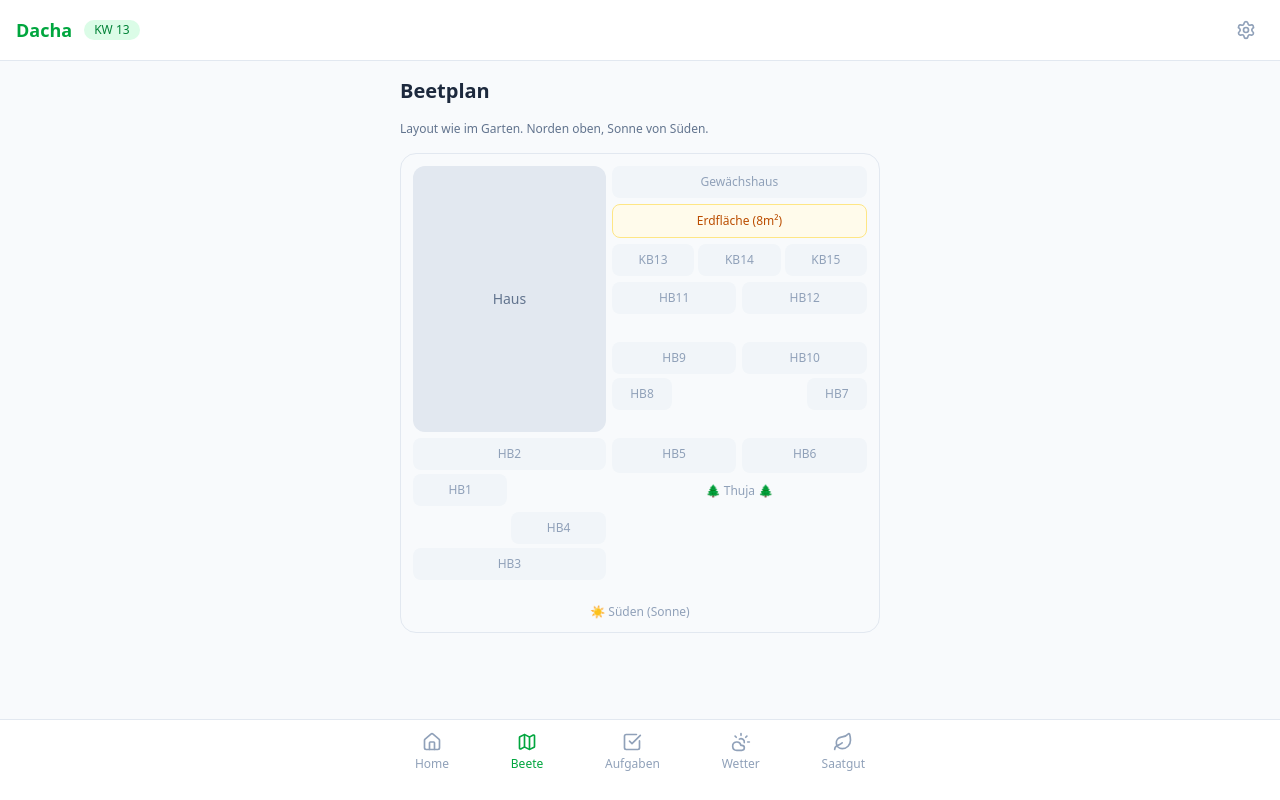
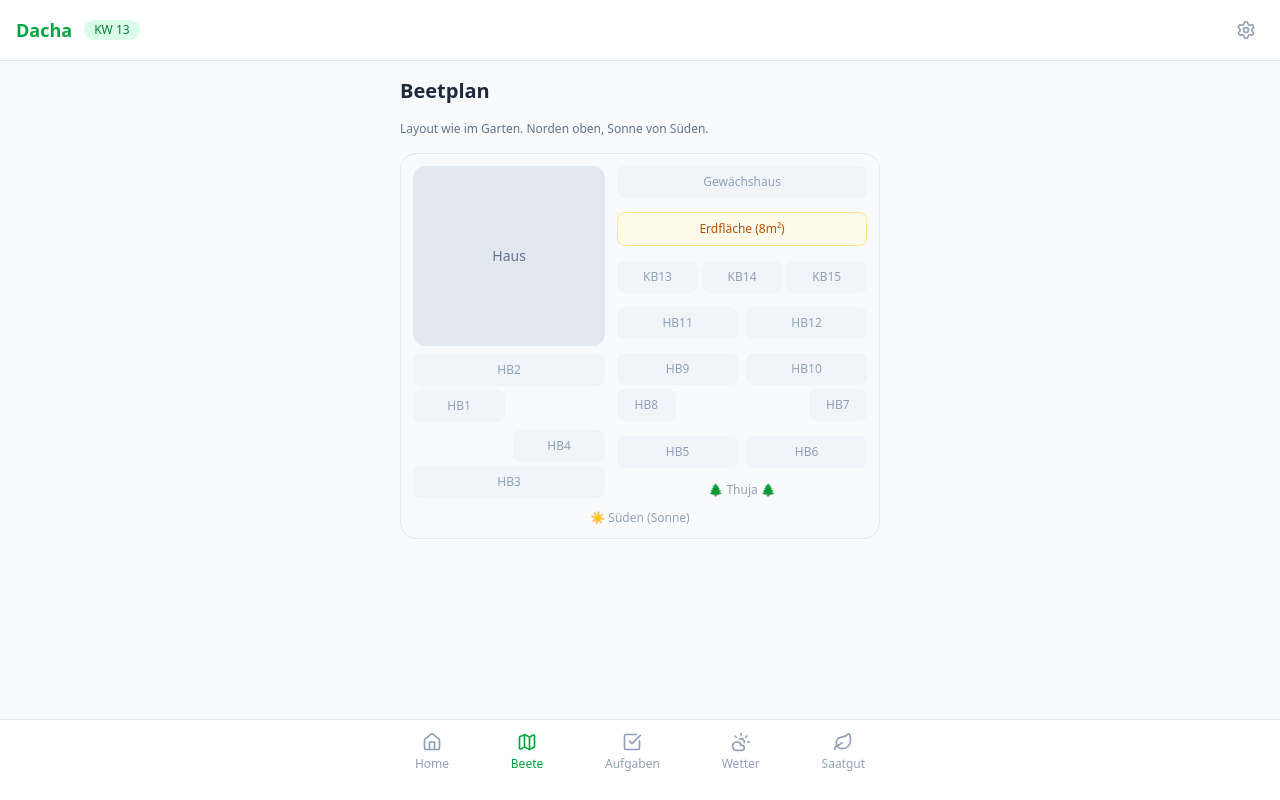
Before and after one commit to HundeSohnJr/dacha-app, a React (Vite) app: page /beete in a window 1280 px wide. Built offline with nearby package versions, Linux system fonts and the light colour scheme; no server answers; the database is empty; sample sign-in values are in the browser's storage.

Commit message:
fix: use flexbox columns with space-between for even bed distribution

```diff
--- a/src/pages/Beete.jsx
+++ b/src/pages/Beete.jsx
@@ -8,10 +8,10 @@ export default function Beete() {
 
   const getBed = (name) => beds.find((b) => b.name === name)
 
-  const Card = ({ name, style }) => {
+  const Card = ({ name }) => {
     const bed = getBed(name)
-    if (!bed) return <div style={style} className="bg-slate-100 rounded-lg p-2 text-xs text-slate-400 text-center">{name}</div>
-    return <div style={style}><BedCard bed={bed} plantings={plantings} varieties={varieties} compact /></div>
+    if (!bed) return <div className="bg-slate-100 rounded-lg p-2 text-xs text-slate-400 text-center">{name}</div>
+    return <BedCard bed={bed} plantings={plantings} varieties={varieties} compact />
   }
 
   return (
@@ -20,68 +20,82 @@ export default function Beete() {
       <p className="text-xs text-slate-500">Layout wie im Garten. Norden oben, Sonne von Süden.</p>
 
       <div className="bg-slate-50 border border-slate-200 rounded-2xl p-3">
+        {/* Two main columns side by side */}
+        <div className="flex gap-3">
 
-        {/* Main garden grid: 4 columns (left col, gap, right-left, right-right) */}
-        <div style={{
-          display: 'grid',
-          gridTemplateColumns: '1fr 0.5fr 1fr 1fr',
-          gridTemplateRows: 'auto auto auto auto auto auto auto auto auto auto auto auto auto auto',
-          gap: '6px',
-        }}>
-
-          {/* Haus (left, rows 1-5) + Gewächshaus/Erdfläche/KB/HB (right) */}
-          <div style={{ gridColumn: '1 / 3', gridRow: '1 / 9' }} className="bg-slate-200 rounded-xl flex items-center justify-center text-slate-500 text-sm font-medium">
+          {/* === LEFT COLUMN === */}
+          <div className="flex-1 flex flex-col gap-2">
+            {/* Haus */}
+            <div className="bg-slate-200 rounded-xl flex items-center justify-center text-slate-500 text-sm font-medium flex-1 min-h-[180px]">
               Haus
             </div>
-          <Card name="Gewächshaus" style={{ gridColumn: '3 / 5', gridRow: '1' }} />
-          <div style={{ gridColumn: '3 / 5', gridRow: '2' }} className="bg-amber-50 border border-amber-200 rounded-lg p-2 text-center text-xs text-amber-700">
+
+            {/* HB2 wide, HB1 below-left (upside-down L) */}
+            <div>
+              <Card name="HB2" />
+              <div className="grid grid-cols-2 gap-2 mt-1">
+                <Card name="HB1" />
+                <div />
+              </div>
+            </div>
+
+            {/* HB4 top-right, HB3 wide below (mirrored L) */}
+            <div>
+              <div className="grid grid-cols-2 gap-2">
+                <div />
+                <Card name="HB4" />
+              </div>
+              <div className="mt-1"><Card name="HB3" /></div>
+            </div>
+          </div>
+
+          {/* === RIGHT COLUMN — stretch beds evenly over full height === */}
+          <div className="flex-[1.3] flex flex-col justify-between gap-2">
+            <Card name="Gewächshaus" />
+
+            <div className="bg-amber-50 border border-amber-200 rounded-lg p-2 text-center text-xs text-amber-700">
               Erdfläche (8m²)
             </div>
-          <div style={{ gridColumn: '3 / 5', gridRow: '3', display: 'grid', gridTemplateColumns: '1fr 1fr 1fr', gap: '4px' }}>
+
+            <div className="grid grid-cols-3 gap-1">
               <Card name="KB13" />
               <Card name="KB14" />
               <Card name="KB15" />
             </div>
 
-          {/* Row 4: HB11 + HB12 in a line */}
-          <Card name="HB11" style={{ gridColumn: '3', gridRow: '4' }} />
-          <Card name="HB12" style={{ gridColumn: '4', gridRow: '4' }} />
-
-          {/* Spacer row 5 */}
-          <div style={{ gridColumn: '3 / 5', gridRow: '5', height: '16px' }} />
-
-          {/* Rows 6-7: HB8+HB9 (upside-down L) | HB7+HB10 (mirrored L) */}
-          <div style={{ gridColumn: '3', gridRow: '6 / 8', display: 'grid', gridTemplateColumns: '1fr 1fr', gridTemplateRows: '1fr 1fr', gap: '4px' }}>
-            <div style={{ gridColumn: '1 / 3' }}><Card name="HB9" /></div>
-            <div style={{ gridColumn: '1' }}><Card name="HB8" /></div>
-          </div>
-          <div style={{ gridColumn: '4', gridRow: '6 / 8', display: 'grid', gridTemplateColumns: '1fr 1fr', gridTemplateRows: '1fr 1fr', gap: '4px' }}>
-            <div style={{ gridColumn: '1 / 3' }}><Card name="HB10" /></div>
-            <div style={{ gridColumn: '2' }}><Card name="HB7" /></div>
+            {/* HB11 + HB12 in a line */}
+            <div className="grid grid-cols-2 gap-2">
+              <Card name="HB11" />
+              <Card name="HB12" />
             </div>
 
-          {/* Spacer row 8 */}
-          <div style={{ gridColumn: '3 / 5', gridRow: '8', height: '16px' }} />
-
-          {/* Rows 9-10: HB1+HB2 (upside-down L on left) */}
-          <div style={{ gridColumn: '1 / 3', gridRow: '9 / 11', display: 'grid', gridTemplateColumns: '1fr 1fr', gridTemplateRows: '1fr 1fr', gap: '4px' }}>
-            <div style={{ gridColumn: '1 / 3' }}><Card name="HB2" /></div>
-            <div style={{ gridColumn: '1' }}><Card name="HB1" /></div>
+            {/* HB8+HB9 (upside-down L) | HB7+HB10 (mirrored L) */}
+            <div className="grid grid-cols-2 gap-2">
+              {/* Left: HB9 wide on top, HB8 below-left */}
+              <div>
+                <Card name="HB9" />
+                <div className="grid grid-cols-2 gap-1 mt-1">
+                  <Card name="HB8" />
+                  <div />
+                </div>
+              </div>
+              {/* Right: HB10 wide on top, HB7 below-right */}
+              <div>
+                <Card name="HB10" />
+                <div className="grid grid-cols-2 gap-1 mt-1">
+                  <div />
+                  <Card name="HB7" />
+                </div>
+              </div>
             </div>
 
-          {/* HB5+HB6 (right, rows 9-10) */}
-          <Card name="HB5" style={{ gridColumn: '3', gridRow: '9' }} />
-          <Card name="HB6" style={{ gridColumn: '4', gridRow: '9' }} />
-
-          {/* Thuja at row 10 (level with HB1) */}
-          <div style={{ gridColumn: '3 / 5', gridRow: '10' }} className="text-center text-xs text-slate-400 py-1">
-            🌲 Thuja 🌲
+            {/* HB5 + HB6 in a line */}
+            <div className="grid grid-cols-2 gap-2">
+              <Card name="HB5" />
+              <Card name="HB6" />
             </div>
 
-          {/* Rows 11-12: HB3+HB4 (mirrored L on left) */}
-          <div style={{ gridColumn: '1 / 3', gridRow: '11 / 13', display: 'grid', gridTemplateColumns: '1fr 1fr', gridTemplateRows: '1fr 1fr', gap: '4px' }}>
-            <div style={{ gridColumn: '2' }}><Card name="HB4" /></div>
-            <div style={{ gridColumn: '1 / 3' }}><Card name="HB3" /></div>
+            <div className="text-center text-xs text-slate-400">🌲 Thuja 🌲</div>
           </div>
         </div>
 
```
Lines whose indentation alone changed are shown as unchanged.
